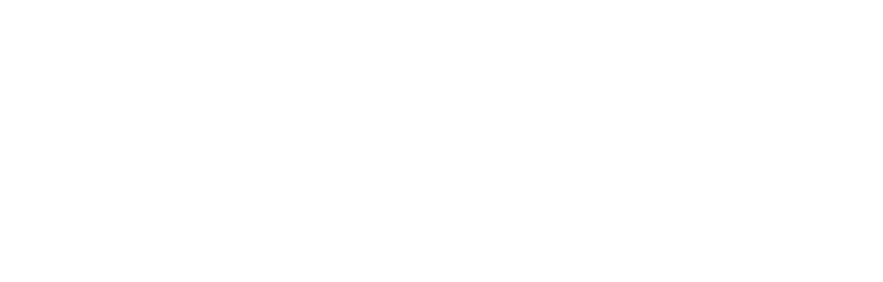
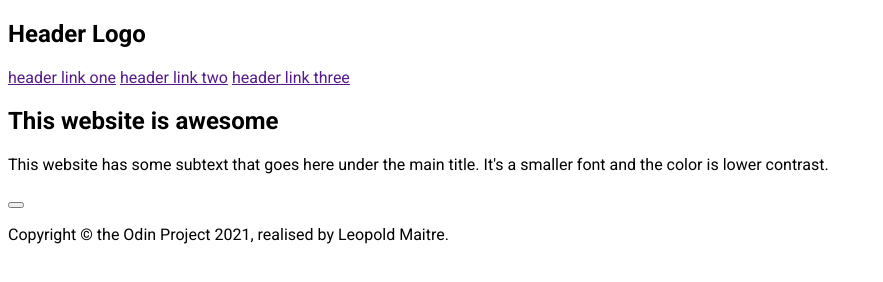
Before and after one commit to Drungor/Odin-project, a plain HTML site: page Landing page/views/index.html in a window 1280 px wide. Shown: the whole page, without its empty margins (0-883 px from the left). Drawn offline with Linux system fonts and the light colour scheme.

Commit message:
Update base.css and index.html for landing page styling

```diff
--- a/Landing page/styles/base.css
+++ b/Landing page/styles/base.css
@@ -1,8 +1,28 @@
 :root {
+    --font-family: 'Roboto', sans-serif;
+    --font-size-500: 1rem;
 
+    --font-color-nav: #e5e7eb;
+    --font-color-header: #f9faf8;
+    --font-color-btn: #3882F8;
+    --font-color-btn-alt: white;
+    --font-color-dark-background: #1f2937;
+    --font-color-quote-text: #1f2937;
 }
 
 
 body {
+    font-family: var(--font-family);
+}
+
+header{
 
 }
+
+nav{
+
+}
+
+#hero {
+
+}
--- a/Landing page/views/index.html
+++ b/Landing page/views/index.html
@@ -10,12 +10,34 @@
     <title>Landing page</title>
 </head>
 <body>
-    <header></header>
+    <header>
+        <div>
+            <h2>Header Logo</h2>
+            <nav>
+                <a href="">header link one</a>
+                <a href="">header link two</a>
+                <a href="">header link three</a>
+            </nav>
+        </div>
+    </header>
     <main>
         <section id="hero">
-
+            <div>
+                <h1>
+                    This website is awesome
+                </h1>
+                <p>
+                    This website has some subtext that goes here under the main title. It's a smaller font and the color is lower contrast.
+                </p>
+                <button ></button>
+            </div>
         </section>
+        <section id="information"></section>
+        <section id="quote"></section>
+        <section id="call-to-action"></section>
     </main>
-    <footer></footer>
+    <footer>
+        <p>Copyright © the Odin Project 2021, realised by Leopold Maitre. </p>
+    </footer>
 </body>
 </html>
```
